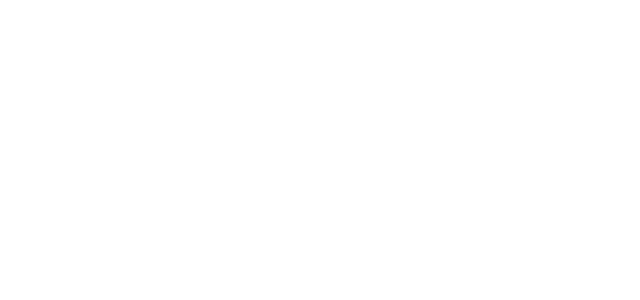
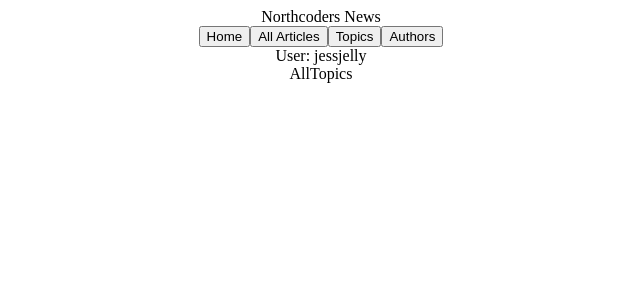
Before and after one commit to beanshearer/the_northcoders_news, a React (Create React App) app: page /topics in a window 1280 px wide. Shown: the top 300 px of the page, without its empty margins (319-959 px from the left). Built offline with nearby package versions, Linux system fonts and the light colour scheme.

Commit message:
Created the natigation bar with four working buttons that link to the correct page.

```diff
--- a/package.json
+++ b/package.json
@@ -3,6 +3,7 @@
   "version": "0.1.0",
   "private": true,
   "dependencies": {
+    "@reach/router": "^1.2.1",
     "react": "^16.8.6",
     "react-dom": "^16.8.6",
     "react-scripts": "3.0.1"
--- a/src/App.js
+++ b/src/App.js
@@ -1,8 +1,32 @@
-import React from "react";
+import React, { Component } from "react";
 import "./App.css";
+import MainHeader from "./components/MainHeader";
+import NavBar from "./components/NavBar";
+import { Router } from "@reach/router";
+import Home from "./components/Home";
+import ArticleList from "./components/ArticleList";
+import AllTopics from "./components/AllTopics";
+import AllAuthors from "./components/AllAuthors";
 
-function App() {
-  return <div className="App" />;
+class App extends Component {
+  state = {
+    user: "jessjelly"
+  };
+  render() {
+    const { user } = this.state;
+    return (
+      <div className="App">
+        <MainHeader />
+        <NavBar user={user} />
+        <Router>
+          <Home path="/" />
+          <ArticleList path="/articles" />
+          <AllTopics path="/topics" />
+          <AllAuthors path="/authors" />
+        </Router>
+      </div>
+    );
+  }
 }
 
 export default App;
--- /dev/null
+++ b/src/components/AllAuthors.js
@@ -0,0 +1,9 @@
+import React, { Component } from "react";
+
+class AllAuthors extends Component {
+  render() {
+    return <div>AllAuthors</div>;
+  }
+}
+
+export default AllAuthors;
--- /dev/null
+++ b/src/components/AllTopics.js
@@ -0,0 +1,9 @@
+import React, { Component } from "react";
+
+class AllTopics extends Component {
+  render() {
+    return <div>AllTopics</div>;
+  }
+}
+
+export default AllTopics;
--- /dev/null
+++ b/src/components/ArticleList.js
@@ -0,0 +1,9 @@
+import React, { Component } from "react";
+
+class ArticleList extends Component {
+  render() {
+    return <div>ArticleList</div>;
+  }
+}
+
+export default ArticleList;
--- /dev/null
+++ b/src/components/Home.js
@@ -0,0 +1,9 @@
+import React, { Component } from "react";
+
+class Home extends Component {
+  render() {
+    return <div>Home</div>;
+  }
+}
+
+export default Home;
--- /dev/null
+++ b/src/components/MainHeader.js
@@ -0,0 +1,7 @@
+import React from "react";
+
+const MainHeader = () => {
+  return <header>Northcoders News</header>;
+};
+
+export default MainHeader;
--- /dev/null
+++ b/src/components/NavBar.js
@@ -0,0 +1,25 @@
+import React from "react";
+import { Link } from "@reach/router";
+
+const NavBar = ({ user }) => {
+  console.log(user);
+  return (
+    <div>
+      <Link to="/">
+        <button>Home</button>
+      </Link>
+      <Link to="/articles">
+        <button>All Articles</button>
+      </Link>
+      <Link to="/topics">
+        <button>Topics</button>
+      </Link>
+      <Link to="/authors">
+        <button>Authors</button>
+      </Link>
+      <div>User: {user}</div>
+    </div>
+  );
+};
+
+export default NavBar;
```
Also changed, not shown: 1 other file (tests, documents, lock files or other folders).
